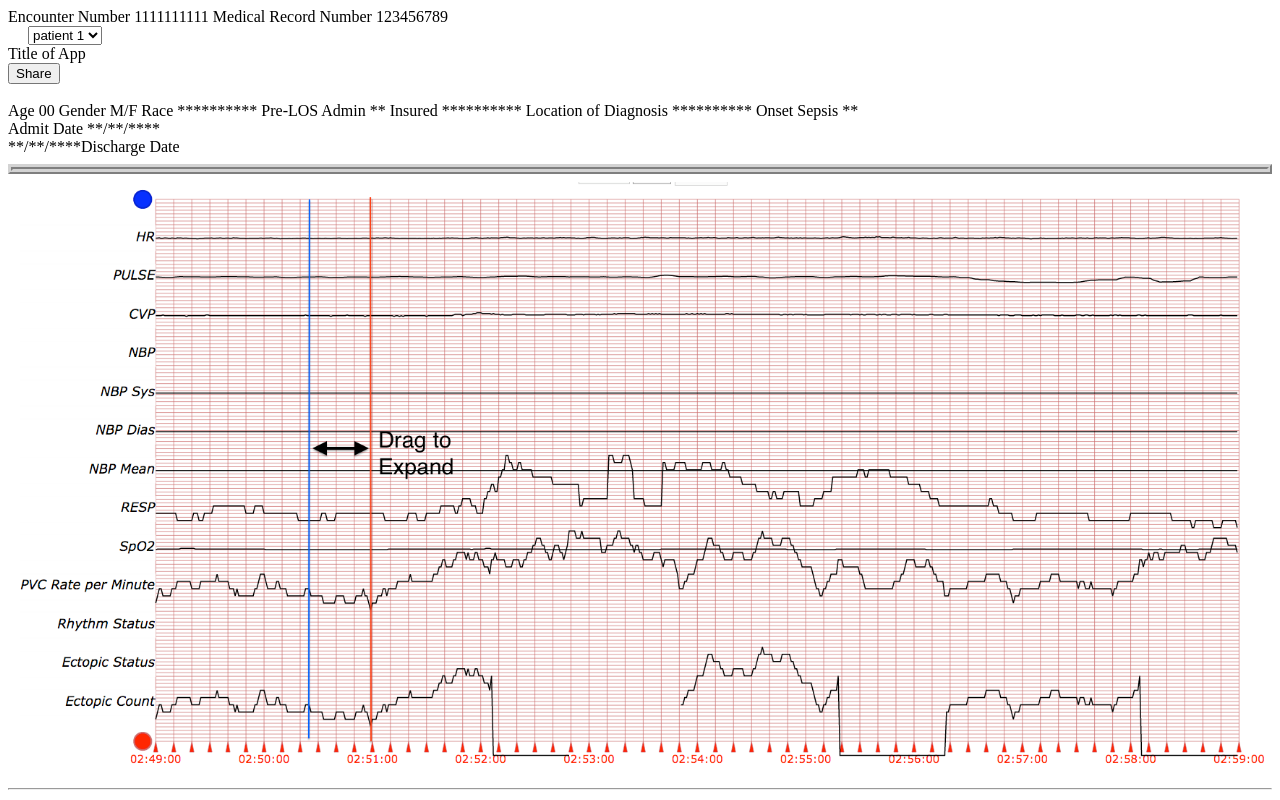
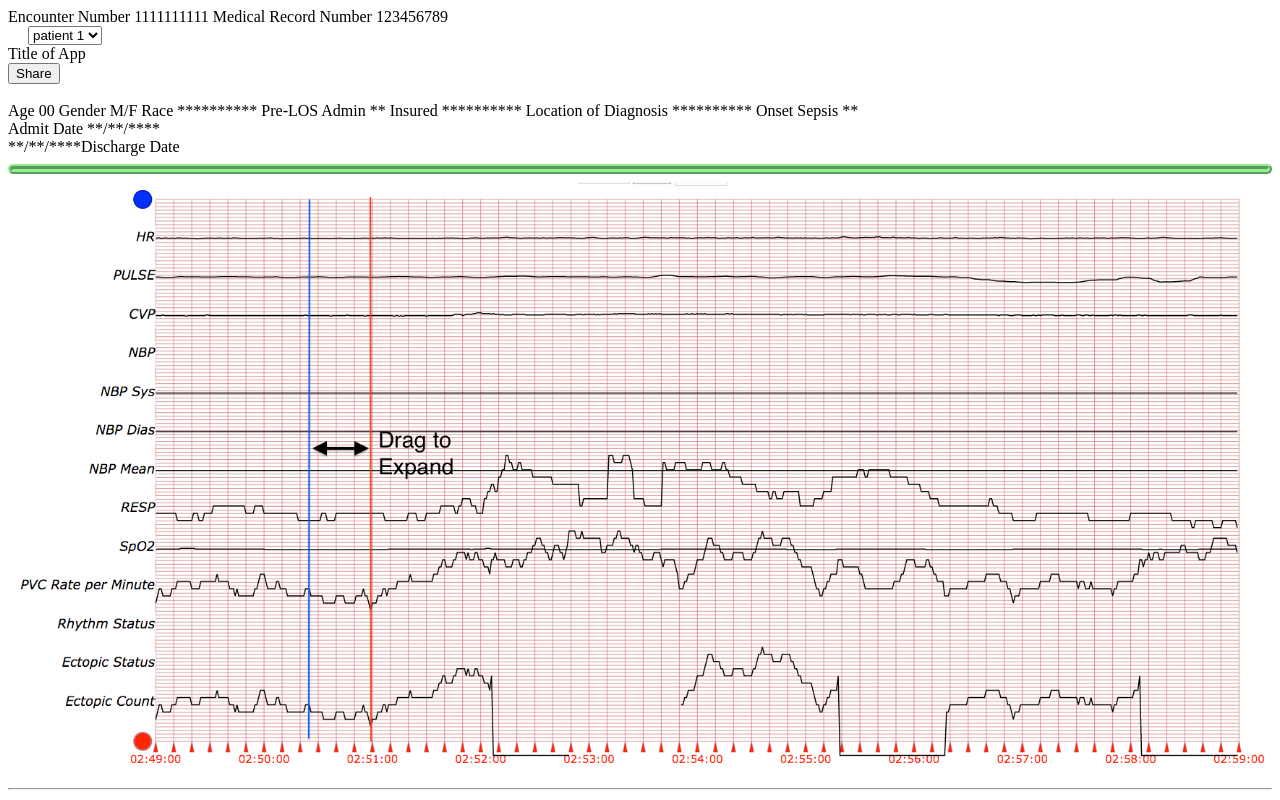
Before and after one commit to maxehnert/wireFrame, a plain HTML site: page index.html in a window 1280 px wide. Shown: the top 800 px of the page. Drawn offline with Linux system fonts and the light colour scheme.

Commit message:
styled timeline added shapes

```diff
--- a/index.html
+++ b/index.html
@@ -26,7 +26,6 @@
         </div>
         <span>Title of App</span>
         <div class="pull-right">
-
           <button class="btn btn-success"><fa share></fa> Share</button>
         </div>
       </div>
@@ -43,14 +42,18 @@
       </div>
 
         <div class="pull-left">
-        <span>Admit Date <box>**/**/****</box></span>
+          <span>Admit Date <box>**/**/****</box></span>
         </div>
         <div class="pull-right">
-        <span><box>**/**/****</box>Discharge Date </span>
+          <span><box>**/**/****</box>Discharge Date </span>
         </div>
-        <hr style="border-width: 5px;
-                   border-color: lightgrey;
-                   border-style: ridge">
+          <hr style="border-width: 5px;
+                   border-color: lightgreen;
+                   border-style: ridge;
+                   border-bottom-left-radius: 10px;
+                   border-top-left-radius: 10px;
+                   border-top-right-radius: 10px;
+                   border-bottom-right-radius: 10px;">
 
 
       <!-- End Navbar Toolbar-->
```
